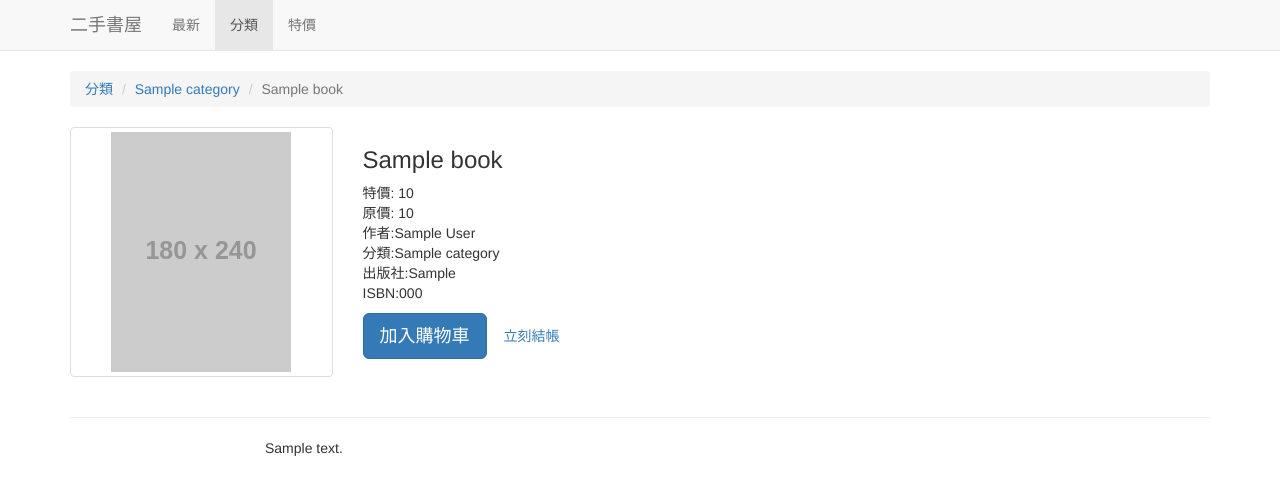
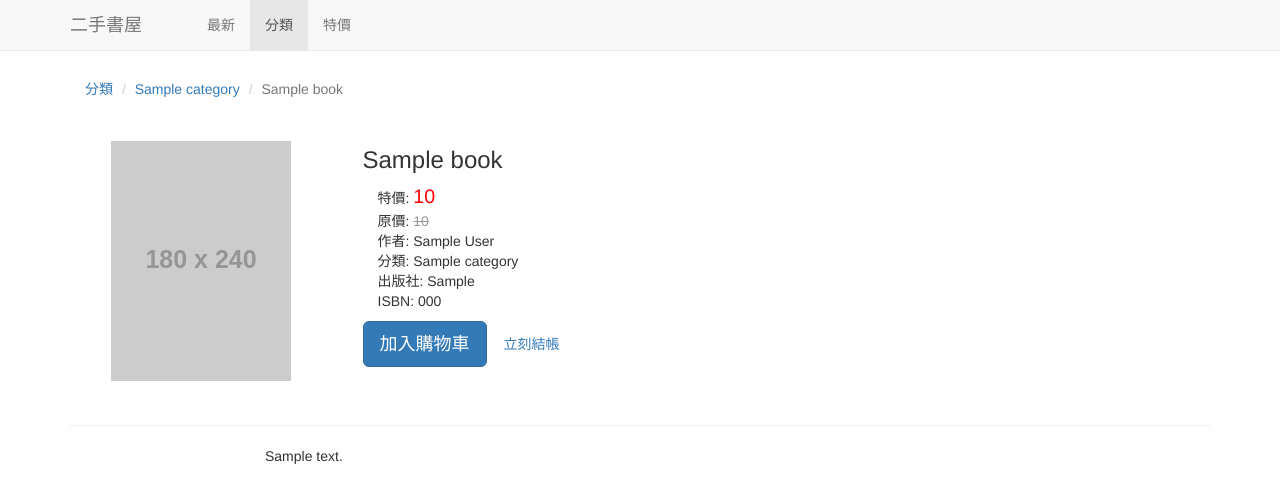
Before and after one commit to djangogirlstaipei/eshop, a Django app: page /book/1/ in a window 1280 px wide. Shown: the top 503 px of the page. Run offline with Django 3.2, Linux system fonts and the light colour scheme; tables that the repository leaves empty hold one stand-in row (values such as "Sample post"); grey boxes labelled with a size stand in for pictures from a placeholder-image service; some libraries are stand-ins or nearby versions.

Commit message:
Apply custom css style

```diff
--- /dev/null
+++ b/bookshop/assets/css/main.css
@@ -0,0 +1,64 @@
+/* site component */
+.site-navbar .navbar-brand {
+    padding-right: 50px;
+}
+
+.site-main-nav.nav li > a {
+    padding: 15px 30px;
+}
+
+.sidebar-category {
+    margin-top: 45px;
+}
+
+.site-breadcrumb {
+    background-color: transparent;
+}
+
+/* Product */
+
+.product .thumbnail {
+    border: none;
+}
+
+.product .product-info {
+    color: #333;
+}
+
+.product .original-price .value {
+    text-decoration: line-through;
+    color: #999;
+}
+
+.product .price .value {
+    color: red;
+}
+
+
+/* Product Brief */
+
+.product.product-brief {
+    height: 350px;
+}
+
+
+/* Product Detail */
+
+.product-detail .product-detail--main {
+    margin-bottom: 20px;
+    padding-bottom: 20px;
+    border-bottom: 1px dotted #ddd;
+}
+
+.product-detail .product-detail--info {
+    padding-left: 15px;
+
+}
+
+.product-detail .price .value {
+    font-size: 1.4em;
+}
+
+.product-detail .thumbnail {
+    margin-top: 10px;
+}
--- a/bookshop/templates/_navbar.html
+++ b/bookshop/templates/_navbar.html
@@ -1,5 +1,5 @@
 <!-- Static navbar -->
-<nav class="navbar navbar-default navbar-static-top">
+<nav class="navbar navbar-default navbar-static-top site-navbar">
   <div class="container">
     <div class="navbar-header">
       <button type="button" class="navbar-toggle collapsed" data-toggle="collapse"
--- a/bookshop/templates/base.html
+++ b/bookshop/templates/base.html
@@ -7,6 +7,7 @@
   <meta name="viewport" content="width=device-width, initial-scale=1">
   <title></title>
   <link rel="stylesheet" href="{% static 'css/bootstrap.min.css' %}">
+  <link rel="stylesheet" href="{% static 'css/main.css' %}">
 </head>
 <body>
   {% include '_navbar.html' %}
--- a/bookshop/templates/books/book_detail.html
+++ b/bookshop/templates/books/book_detail.html
@@ -4,7 +4,7 @@
   <!-- breadcrumb -->
   <div class="row hidden-xs">
     <div class="col-xs-12">
-      <ol class="breadcrumb">
+      <ol class="breadcrumb site-breadcrumb">
         <li><a href="{% url 'home' %}">分類</a></li>
         <li><a href="{% url 'book_list' category=book.category.name %}">{{ book.category }}</a></li>
         <li class="active">{{ book.name }}</li>
@@ -12,6 +12,7 @@
     </div>
   </div><!-- end of breadcrumb -->
 
+  <div class="product product-detail">
     <!-- product info -->
     <div class="row">
       <!-- product photo -->
@@ -24,13 +25,13 @@
       <div class="col-md-7">
         <h1 class="h3">{{ book.name }}</h1>
         <div>
-        <ul class="list-unstyled">
-          <li>特價: {{ book.original_price }}</li>
-          <li>原價: {{ book.original_price }}</li>
-          <li>作者:{{ book.author }}</li>
-          <li>分類:{{ book.category }}</li>
-          <li>出版社:{{ book.publisher }}</li>
-          <li>ISBN:{{ book.isbn }}</li>
+          <ul class="list-unstyled product-detail--info">
+            <li class="product-info price"> 特價: <span class="value">{{ book.original_price }}<span></li>
+            <li class="product-info original-price"> 原價: <span class="value">{{ book.original_price }}<span></li>
+            <li class="product-info"> 作者: <span class="value">{{ book.author }}</span></li>
+            <li class="product-info"> 分類: <span class="value">{{ book.category }}</span></li>
+            <li class="product-info"> 出版社: <span class="value">{{ book.publisher }}</span></li>
+            <li class="product-info"> ISBN: <span class="value">{{ book.isbn }}</span></li>
           </ul>
         </div>
         <a href="#" class="btn btn-lg btn-primary">加入購物車</a>
@@ -40,6 +41,7 @@
         <hr>
       </div>
     </div><!-- end of product info-->
+  </div>
 
   <!-- description-->
   <div class="row">
```
Also changed, not shown: bookshop/templates/books/book_list.html (+7 -4 lines). Lines whose indentation alone changed are shown as unchanged.
